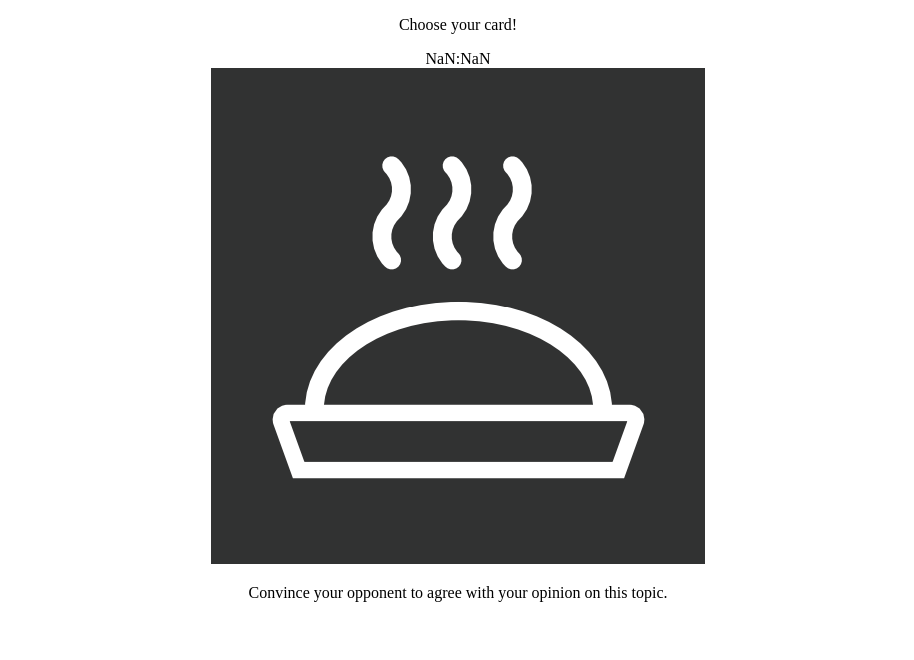
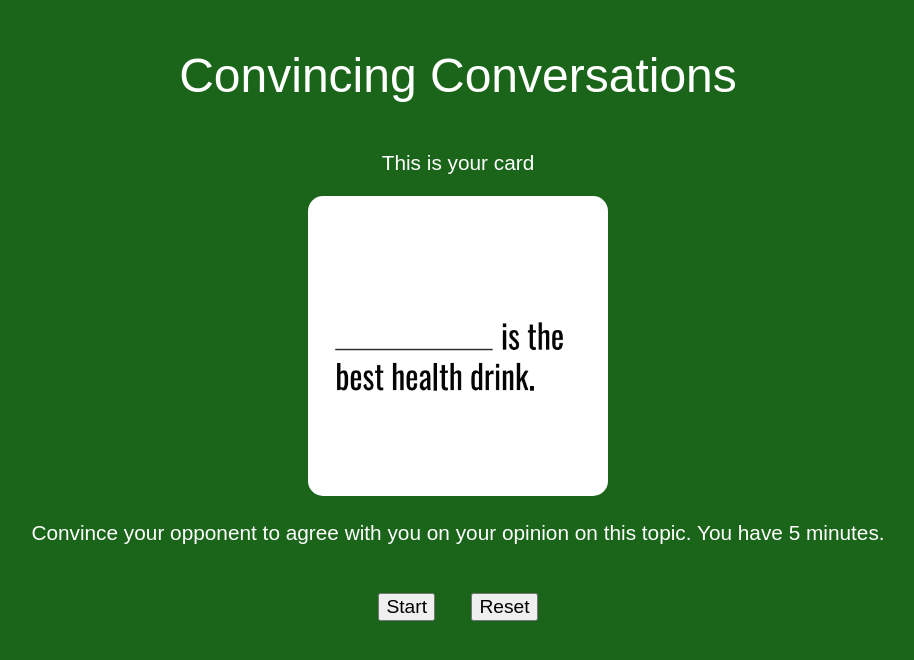
Before and after one commit to JWillZ94/Convincing-Conversations, a plain HTML site: page index.html in a window 1280 px wide. Shown: the whole page, without its empty margins (182-1096 px from the left). Drawn offline with Linux system fonts and the light colour scheme; a web font is replaced by a local one.

Commit message:
finished game

```diff
--- a/index.html
+++ b/index.html
@@ -5,15 +5,18 @@
   <meta name="viewport" content="width=device-width, initial-scale=1.0">
   <meta http-equiv="X-UA-Compatible" content="ie=edge">
   <link rel="stylesheet" href="styles.css">
+  <link href="https://fonts.googleapis.com/css?family=Cuprum" rel="stylesheet">
   <title>Convincing Conversations</title>
 </head>
 <body>
 
-  <p>Choose your card!</p>
+  <p id="title">Convincing Conversations</p>
 
+  <div id="card"></div>
   <div id="timer"></div>
-  <div id="card"></div>
-
+  <div id="write"></div>
+  <button id="start">Start</button>
+  <button id="reset">Reset</button>
 
   <script src="main.js"></script>
 </body>
--- a/main.js
+++ b/main.js
@@ -3,85 +3,66 @@
 let player;
 let opp;
 let card = document.getElementById('card');
+let intervals = [];
+let write = document.getElementById('write');
 let timer = document.getElementById('timer');
+let start = document.getElementById('start');
+let reset = document.getElementById('reset');
 
 fetch('cards.json')
   .then(res => res.json())
   .then(cards => {
 
-    shuffle(cards);
-
-    card.innerHTML = `
-      <p>This is your card</p>
-      <img id="${cards[0].id}" src="${cards[0].img}">
-    `
-    let i = 1;
-
     pickAndMatch();
-
-    function shuffle(arr) {
-      var current = arr.length, temp, rand;
-
-      while (0 !== current) {
-
-        rand = Math.floor(Math.random() * current);
-        current -= 1;
-
-        temp = arr[current];
-        arr[current] = arr[rand];
-        arr[rand] = temp;
-      }
-
-      return arr;
-    }
 
     function pickAndMatch() {
 
-      card.addEventListener('click', function() {
+      start.style.display = 'inline';
 
-        card.innerHTML = `
-          <p>Here's your opponent's card</p>
-          <img id="${comp.id}" src="${comp.img}">
-        `
+      let rand = Math.floor(Math.random() * (cards.length - 1));
 
-      });
+      if (rand % 2 !== 0) rand = rand + 1;
 
-      player = cards[0];
-      comp = cards[i];
-      console.log(player);
-      if (player.id % 2 === 0) {
-        // while (comp.id !== player.id - 1) {
-        //   setTimeout(() => {
-        //     i++;
-        //   }, 500);
-        // }
-        convince(comp);
-      } else {
-        // while (comp.id !== player.id + 1) {
-        //   setTimeout(() => {
-        //     i++;
-        //   }, 500);
-        // }
-        convince(player);
-      }
-      console.log(comp);
+      card.innerHTML = `
+        <p>This is your card</p>
+        <img id="${cards[rand].id}" src="${cards[rand].img}" width="300" height="300">
+        <p>Convince your opponent to agree with you on your opinion on this topic. You have 5 minutes.</p>
+      `;
+
+      start.addEventListener('click', function() {
+        startGame();
+      })
 
     }
 
-    function convince(currentCard) {
-      card.removeEventListener('click', function() {});
-      startTimer(500, timer);
-      card.innerHTML = `
-        <img id="${currentCard.id}" src="${currentCard.img}">
-        <p>Convince your opponent to agree with your opinion on this topic.</p>
+    function startGame() {
+      startTimer(300, timer);
+      start.style.display = 'none';
+      write.innerHTML = `
+        <form>
+          <textarea id="opinion" rows="14" cols="50"></textarea>
+          <button id="submit">Submit</button>
+        </form>
+      `;
+    }
+
+    document.addEventListener('click', function(e) {
+      if (e.target && e.target.id == "submit") handleOpinion();
+    });
+
+    function handleOpinion() {
+      clearTimeout(intervals);
+      write.innerHTML = `
+        <p>This is your opinion.</p>
+        <p>${opinion.value}</p>
       `;
     }
 
     function startTimer(duration, display) {
       let time = duration, minutes, seconds;
-      setInterval(function () {
-          minutes = parseInt(timer / 60, 10)
-          seconds = parseInt(timer % 60, 10);
+      intervals.push(setInterval(function () {
+          minutes = parseInt(time / 60, 10)
+          seconds = parseInt(time % 60, 10);
 
           minutes = minutes < 10 ? "0" + minutes : minutes;
           seconds = seconds < 10 ? "0" + seconds : seconds;
@@ -89,15 +70,17 @@ fetch('cards.json')
           display.textContent = minutes + ":" + seconds;
 
           if (--time < 0) {
-              time = duration;
+            time = duration;
+            handleOpinion();
           }
-      }, 1000);
+      }, 1000));
     }
 
-    // function compPick(divCards) {
-    //   comp = divCards[].id + 1;
-    //   console.log(comp);
-    // }
+    reset.addEventListener('click', resetGame);
+
+    function resetGame() {
+      location.reload();
+    }
 
   })
   .catch(err => console.error(err));
--- a/styles.css
+++ b/styles.css
@@ -1,7 +1,52 @@
 body {
   text-align: center;
+  background: #1a651a;
+  color: white;
+  font-family: 'Cuprum', sans-serif;
 }
 
-#card {
+#title {
+  font-size: 3em;
+}
+
+#card img {
+  border-radius: 15px;
+}
+
+#card p {
+  font-size: 1.3em;
+}
+
+#start {
+  margin-bottom: 1rem;
+  font-size: 1.2em;
+  cursor: pointer;
+  margin-right: 2rem;
+}
+
+#reset {
+  margin-top: 1.5rem;
+  font-size: 1.2em;
   cursor: pointer;
 }
+
+#write textarea {
+  display: block;
+  margin: auto;
+  margin-bottom: 2rem;
+}
+
+#write button {
+  font-size: 1.2em;
+  cursor: pointer;
+}
+
+#write p {
+  margin-top: 2rem;
+  font-size: 1.4em;
+}
+
+#timer {
+  font-size: 2em;
+  margin-bottom: 1.5rem;
+}
```
